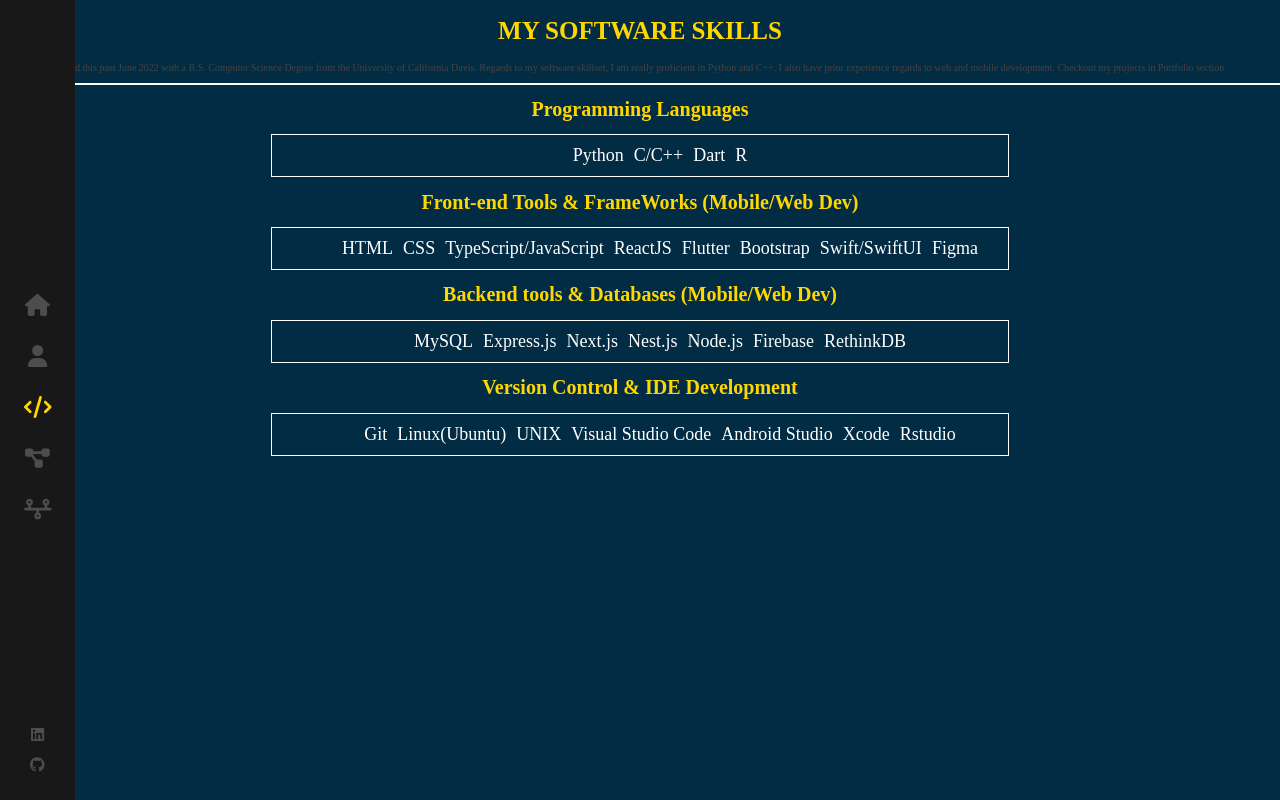
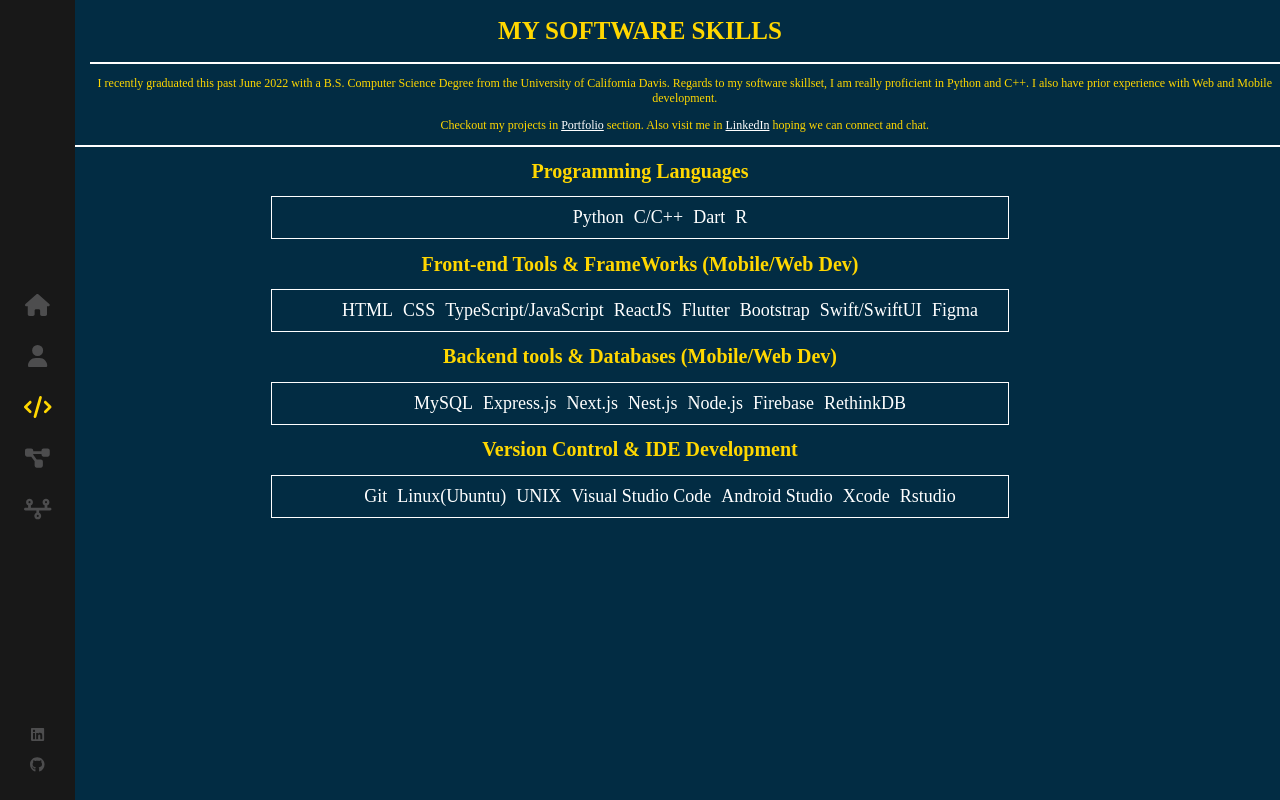
Before and after one commit to ronvic12/ronvicWebsite.github.io, a React (Create React App) app: page /skills in a window 1280 px wide. Built offline with nearby package versions, Linux system fonts and the light colour scheme.

Commit message:
finish skills page

```diff
--- a/src/App.js
+++ b/src/App.js
@@ -16,7 +16,7 @@
         <Route index element ={<Home />} />
         <Route path= "/about" element ={<About />} />
         <Route path= "/skills" element ={<Skills />} />
-        <Route path= "/projects" element ={<Projects />} />
+        <Route path= "/portfolio" element ={<Projects />} />
         <Route path= "/workexperience" element ={<Experience />} />
         </Route>
     </Routes>
--- a/src/components/Sidebar/index.js
+++ b/src/components/Sidebar/index.js
@@ -21,7 +21,7 @@
                 <FontAwesomeIcon icon ={faCode} color= "#4d4d4e"/>
             </NavLink>
 
-            <NavLink  activeclassname = "active" className ="project-link" to ="/projects">
+            <NavLink  activeclassname = "active" className ="project-link" to ="/portfolio">
                 <FontAwesomeIcon icon ={faProjectDiagram} color= "#4d4d4e"/>
             </NavLink>
             <NavLink activeclassname = "active" className ="exp-link"to ="/workexperience">
--- a/src/components/Sidebar/index.scss
+++ b/src/components/Sidebar/index.scss
@@ -93,7 +93,7 @@
 
       a.project-link {
         &:after {
-          content: 'PROJECTS';
+          content: 'PORTFOLIO';
         }
       }
 
@@ -134,86 +134,3 @@
         }
       }
 }
-
-
-
-// .nav-bar {
-//     background: #181818;
-//     width: 75px;
-//     height:100%;
-//     position:absolute;
-//     top:0;
-//     z-index: 3;
-//     min-height: 500px;
-
-
-// .logo{
-//     display: block;
-//     padding: 8px 0;
-//     pointer-events: none;
-//     text-decoration: none;
-//     img{
-//         display: block;
-//         margin: 8px auto;
-//         width: 100%;
-//         height: 100%;
-//         border-radius: 70%;
-//     }
-// }
-// .title{
-//     font-size: 15px;
-//     color: grey;
-// }
-
-// nav{
-//     display: block;
-//     text-align: center;
-//     position: absolute;
-//     height:210px;
-//     top: 50%;
-//     margin-top: -120px;
-//     width: 100%;
-//     a{
-//         font-size: 22px;
-//         color: #4d4d4e;
-//         display: block;
-//         line-height:51px;
-//         height:51px;
-//         position: relative;
-//         text-decoration: none;
-//     i {
-//         transition: all 0.3s ease-out;
-//     }
-
-//     &:hover{
-//         color:#ffd700;
-
-//         svg{
-//             opacity: 0;
-//         }
-//         &:after {
-//             opacity: 1;
-//         }
-
-//     }
-
-//     &:after {
-//         content:'';
-//         font-size: 9px;
-//         letter-spacing: 2px;
-//         position:absolute;
-//         bottom:0;
-//         display:block;
-//         width:100%;
-//         text-align: center;
-//         transition: all 0.3s ease-out;
-//     }
-
-//     &:first-child{
-//         &::after{
-//             content:'HOME';
-//         }
-//     }
-//     }
-// }
-// }
--- a/src/components/Skills/index.js
+++ b/src/components/Skills/index.js
@@ -6,18 +6,21 @@
   faReact,
   faPython,faGithub,
 } from "@fortawesome/free-brands-svg-icons";
-import { FontAwesomeIcon } from "@fortawesome/react-fontawesome";
+import {NavLink} from 'react-router-dom';
 const Skills = () => {
   return (
     <>
     <h1 id ="title">MY SOFTWARE SKILLS</h1>
-    <div>
+    <div className ="my_description">
       <p>
         I recently graduated this past June 2022 with a B.S. Computer Science Degree from the University of California Davis.
-        Regards to my software skillset, I am really proficient in Python and C++. I also have prior experience regards to web and mobile development.
-        Checkout my projects in Portfolio section
-      </p>
+        Regards to my software skillset, I am really proficient in Python and C++. I also have prior experience with Web and Mobile development.
+         </p>
+      <p> Checkout my projects in  <NavLink to ="/portfolio">Portfolio</NavLink> section. Also visit me in <a href = "https://www.linkedin.com/in/ronvic-cuevas/">LinkedIn</a> hoping we can connect and chat.
+    </p>
     </div>
+
+
   <div className="skills-page">
 
 
--- a/src/components/Skills/index.scss
+++ b/src/components/Skills/index.scss
@@ -20,10 +20,23 @@
     text-align: center;
     min-width: 696px;
 	list-style: none;
-    }
-    ul#types li{
+}
+ul#types li{
         display: inline;
         padding: 5px;
         color: #fff;
         font-size: 18px;
+}
+
+.my_description{
+   border-top: 2px solid #fff;
+   margin-left:7%;
+    p{
+        color:#ffd700;
+        font-size: 12px;
+        text-align: center;
     }
+    a{
+        color:#fff;
+    }
+}
```
